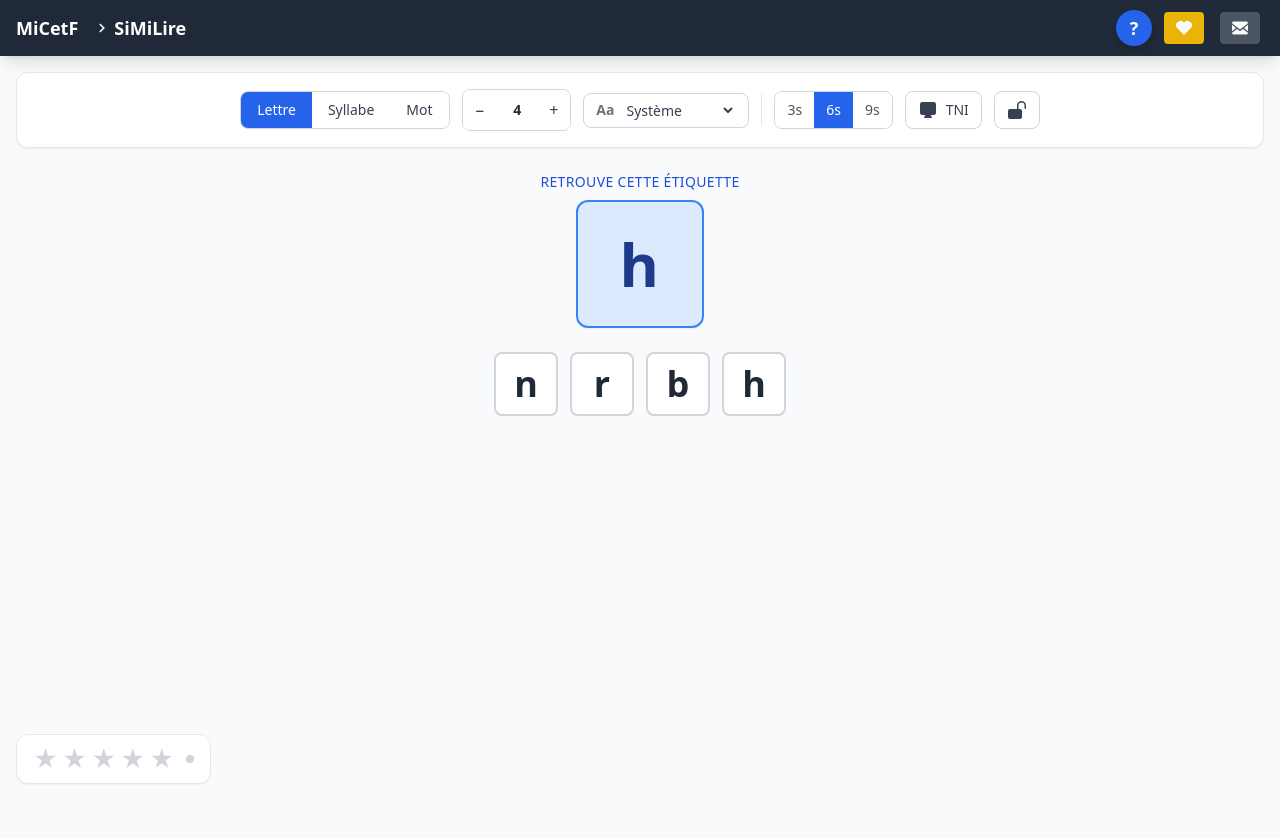
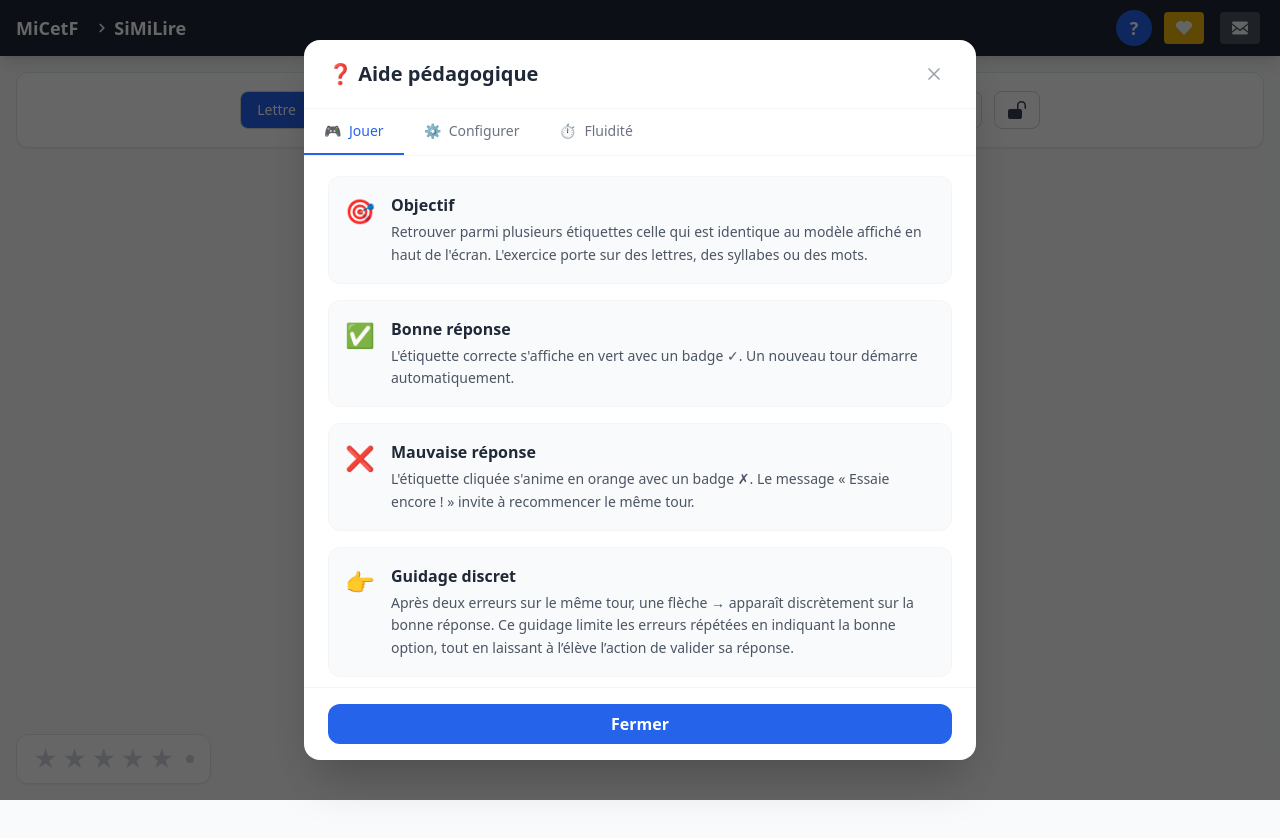
Before and after one commit to micetf/similire, a React (Vite) app: page / in a window 1280 px wide. Shown: the top 838 px of the page. Built offline with nearby package versions, Linux system fonts and the light colour scheme; a web font is replaced by a local one.

Commit message:
feat: intégration HelpModal avec affichage automatique première visite

```diff
--- a/src/App.jsx
+++ b/src/App.jsx
@@ -16,6 +16,8 @@ import ProposalGrid from "@/components/game/ProposalGrid";
 import FeedbackMessage from "@/components/game/FeedbackMessage";
 import ProgressIndicator from "@/components/progress/ProgressIndicator";
 import BrevetModal from "@/components/brevet/BrevetModal";
+import HelpModal from "@/components/help/HelpModal";
+import { hasAideVue, markAideVue } from "@utils/storage";
 import { DELAI_SUCCES_MS, POLICES_DISPONIBLES } from "@constants";
 
 /**
@@ -54,7 +56,9 @@ function App() {
 
     const [idClique, setIdClique] = useState(null);
     const [modalBrevetVisible, setModalBrevetVisible] = useState(false);
-
+    const [modalAideVisible, setModalAideVisible] = useState(
+        () => !hasAideVue() // true si première visite
+    );
     const handleBrevetDisponible = useCallback(() => {
         if (brevetDisponible) setModalBrevetVisible(true);
     }, [brevetDisponible]);
@@ -95,6 +99,15 @@ function App() {
         recommencer();
     }, [recommencer]);
 
+    const handleOuvrirAide = useCallback(() => {
+        setModalAideVisible(true);
+    }, []);
+
+    const handleFermerAide = useCallback(() => {
+        markAideVue();
+        setModalAideVisible(false);
+    }, []);
+
     const stylePolice = {
         "--font-jeu":
             POLICES_DISPONIBLES[config.police]?.fontFamily ??
@@ -103,7 +116,7 @@ function App() {
 
     return (
         <>
-            <Navbar />
+            <Navbar onAide={handleOuvrirAide} />
             <NavbarSpacer />
 
             <main
@@ -165,6 +178,10 @@ function App() {
                     onRecommencer={handleRecommencer}
                 />
             </main>
+            <HelpModal
+                estVisible={modalAideVisible}
+                onFermer={handleFermerAide}
+            />
         </>
     );
 }
```
